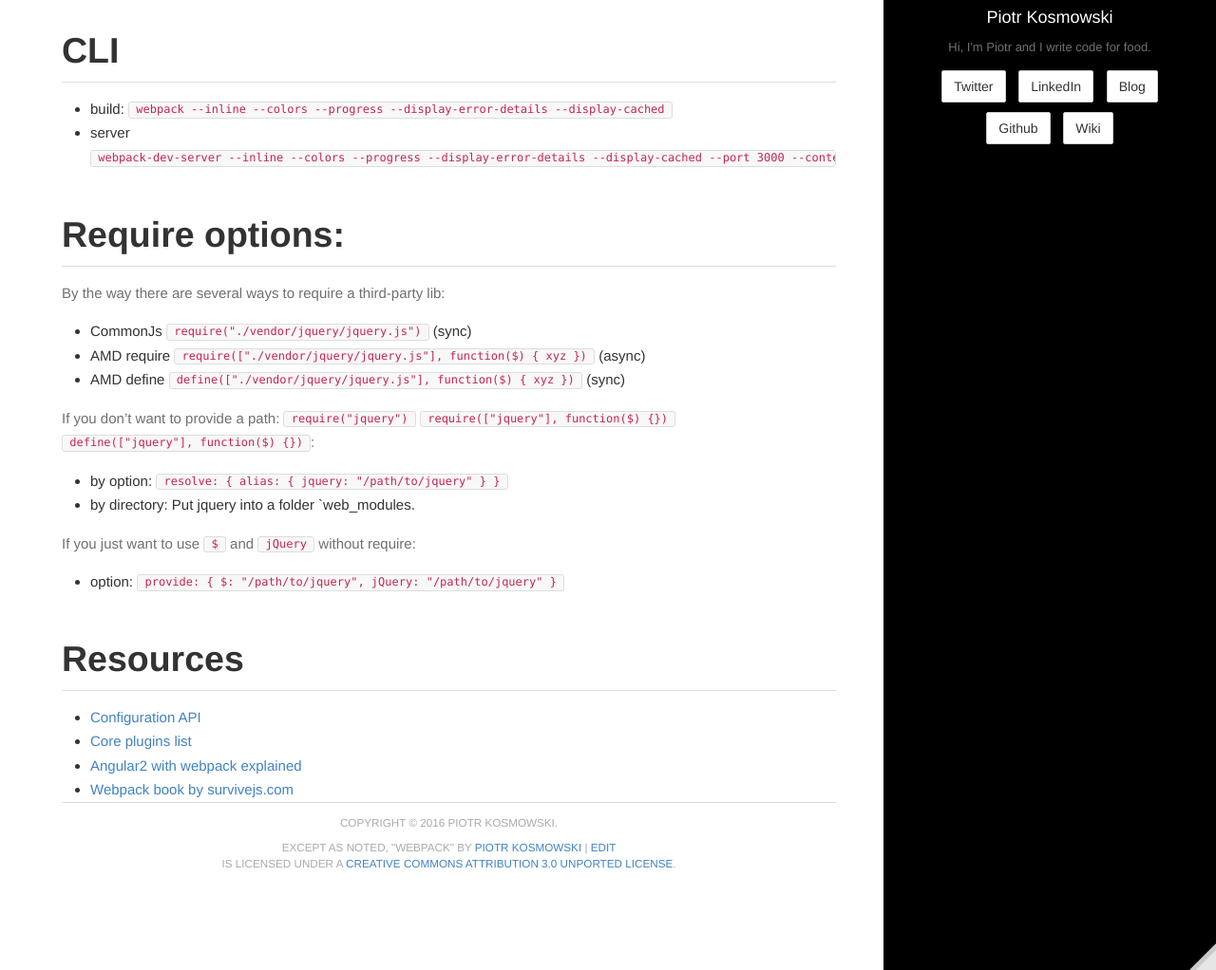
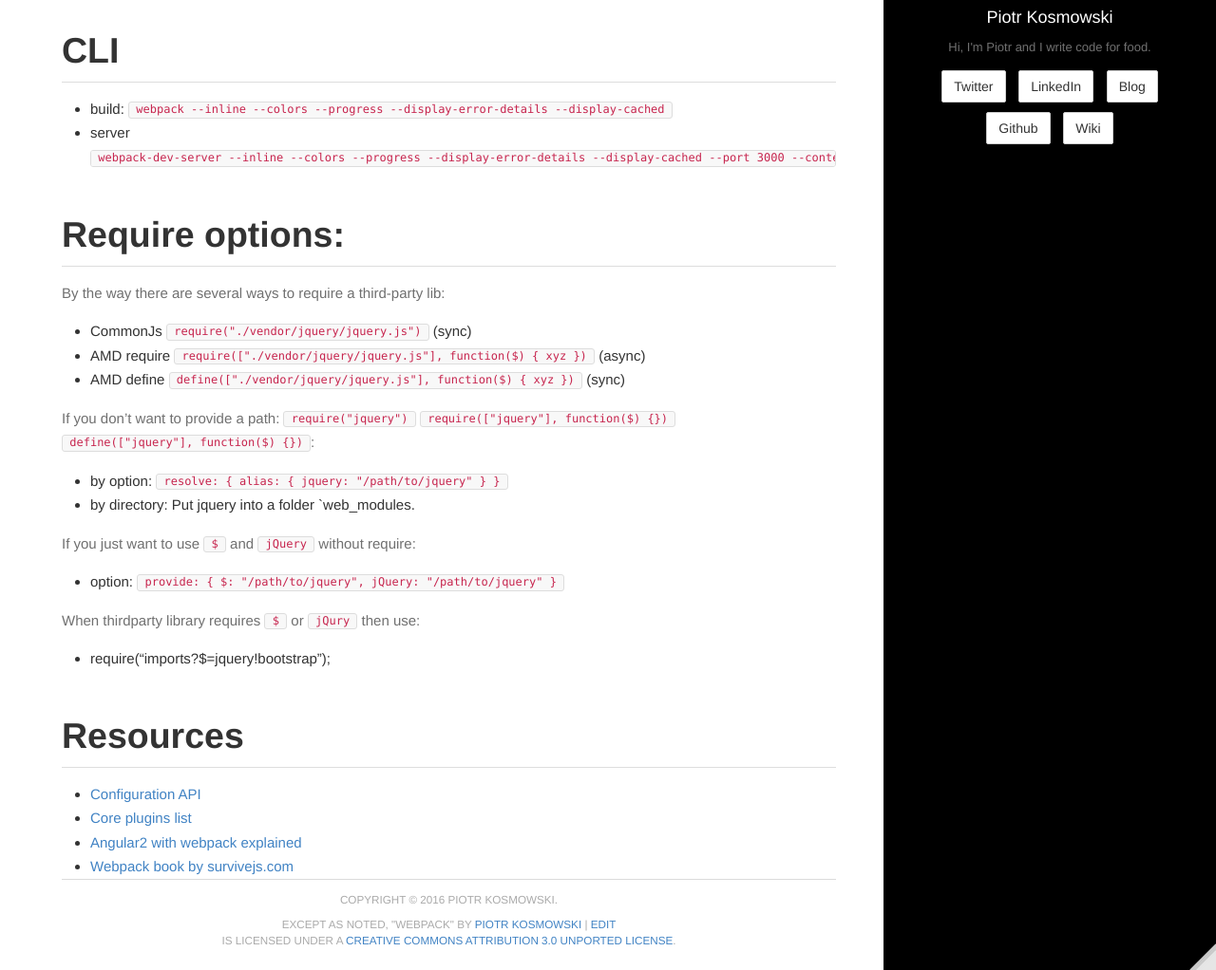
Before and after one commit to kospiotr/kospiotr.github.io, a Jekyll site: the page built from wiki/webpack.md, in a window 1280 px wide and 1301 px high, cut to the strip 279-1301 px from the top of the window. Shown: the whole strip at 95% size. Built offline with Jekyll 4.4.1, drawn with Linux system fonts in a browser that asks for light colours.

Commit message:
Update webpack.md

```diff
--- a/wiki/webpack.md
+++ b/wiki/webpack.md
@@ -27,6 +27,10 @@ If you just want to use `$` and `jQuery` without require:
 
   - option: `provide: { $: "/path/to/jquery", jQuery: "/path/to/jquery" }`
 
+When thirdparty library requires `$` or `jQury` then use:
+
+  - require("imports?$=jquery!bootstrap");
+
 # Resources
 
 - [Configuration API](https://github.com/webpack/docs/wiki/configuration)
```
